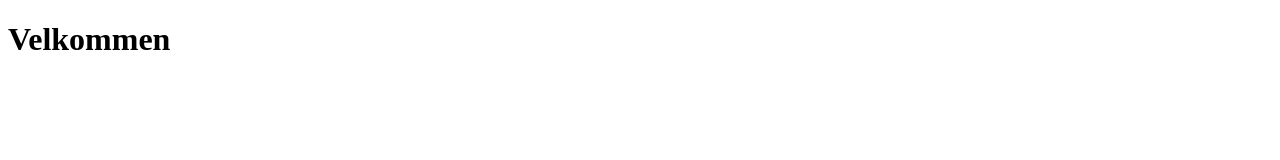
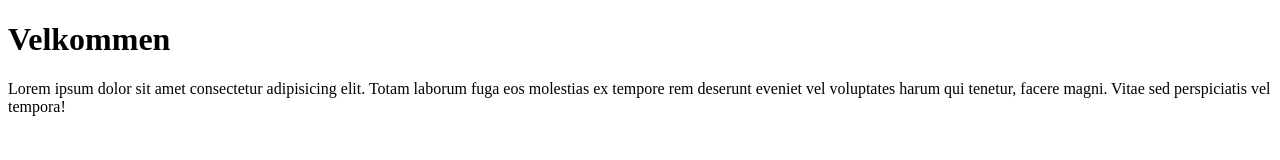
Before and after one commit to MariaStoneberg/nyt-projekt, a plain HTML site: page index.html in a window 1280 px wide. Drawn offline with Linux system fonts and the light colour scheme.

```diff
--- a/index.html
+++ b/index.html
@@ -8,5 +8,6 @@
 </head>
 <body>
     <h1>Velkommen</h1>
+    <p>Lorem ipsum dolor sit amet consectetur adipisicing elit. Totam laborum fuga eos molestias ex tempore rem deserunt eveniet vel voluptates harum qui tenetur, facere magni. Vitae sed perspiciatis vel tempora!</p>
 </body>
 </html>
```
